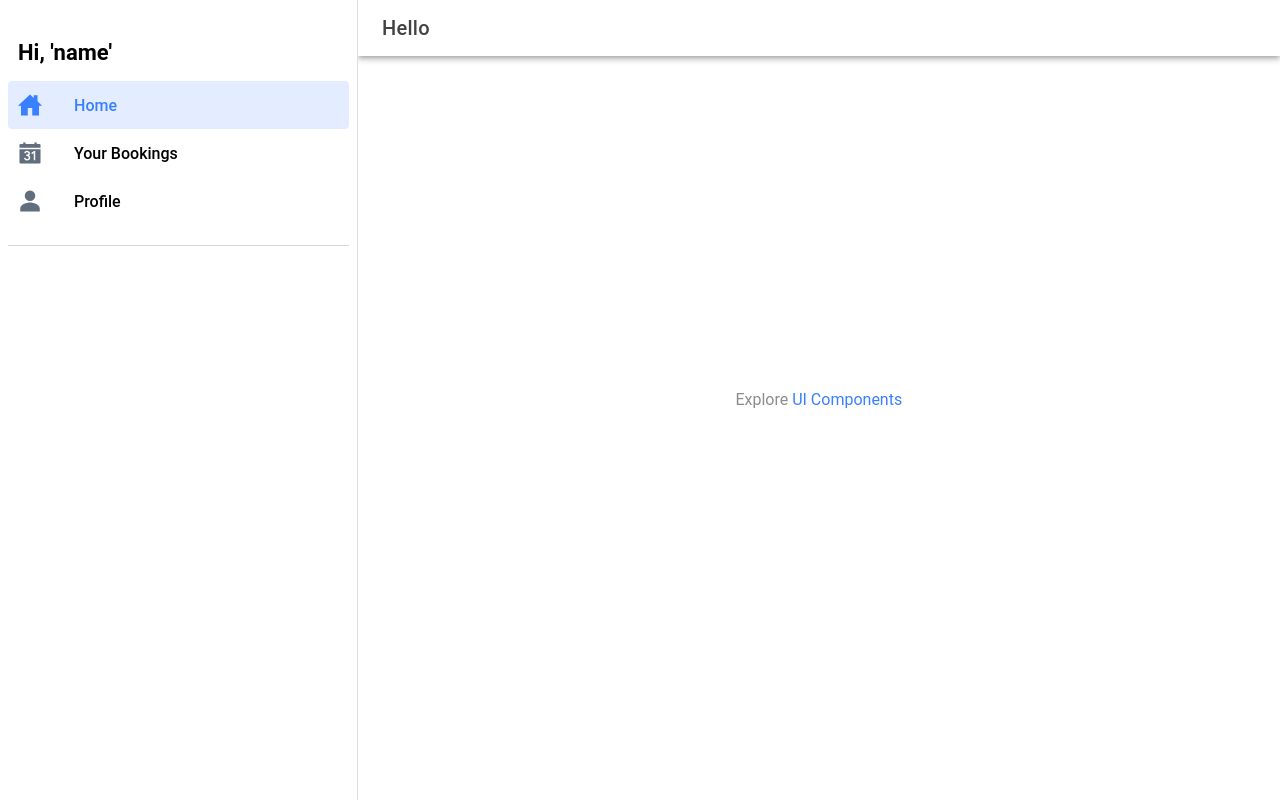
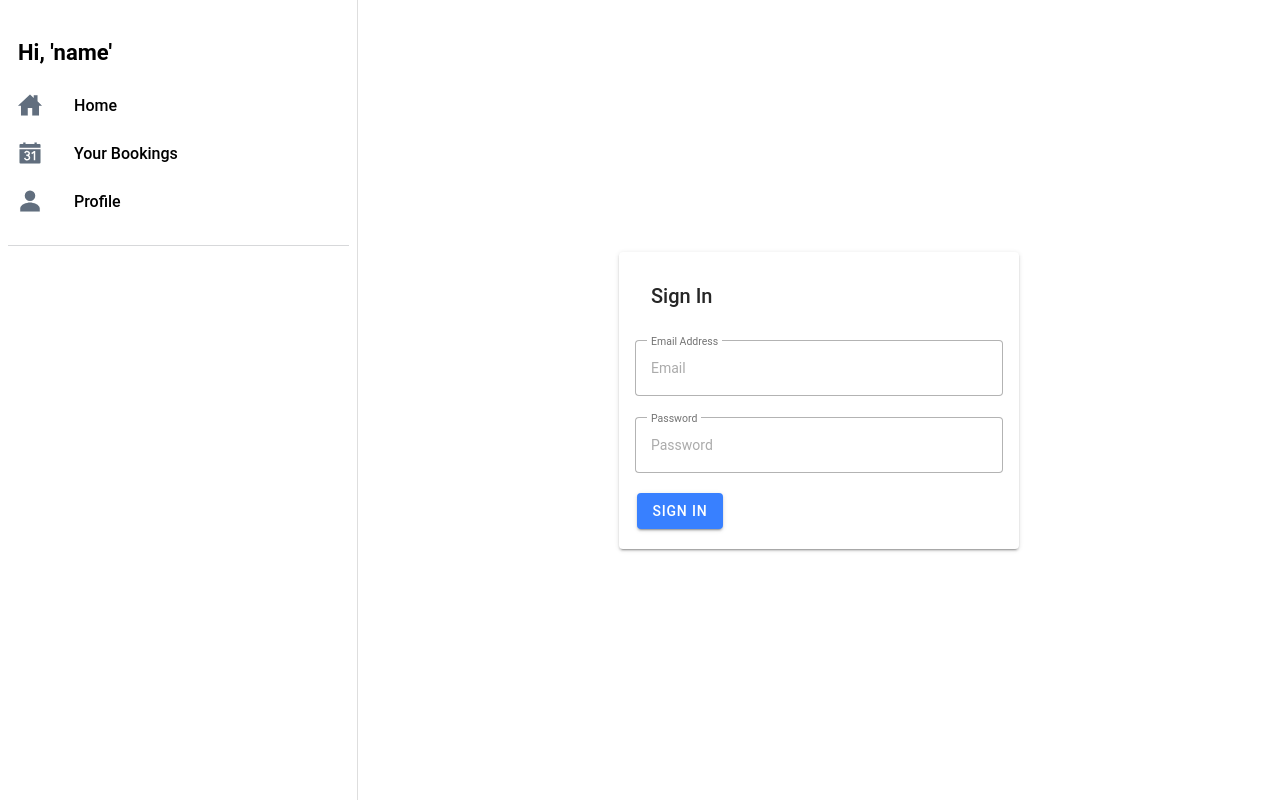
Before and after one commit to PapaniaP/laundry, a React (Vite) app: page / in a window 1280 px wide. Before the commit this address led to /home. Built offline with nearby package versions, Linux system fonts and the light colour scheme.

Commit message:
added user sign in

```diff
--- a/src/App.tsx
+++ b/src/App.tsx
@@ -29,6 +29,7 @@ import "@ionic/react/css/display.css";
 /* Theme variables */
 import "./theme/variables.css";
 import HomePage from "./pages/HomePage";
+import SignInPage from "./pages/SignInPage";
 
 setupIonicReact();
 
@@ -43,7 +44,7 @@ const App: React.FC = () => {
 							path="/"
 							exact={true}
 						>
-							<Redirect to="/home" />
+							<SignInPage />
 						</Route>
 						<Route
 							path="/home"
--- a/firebase-config.tsx
+++ b/src/firebase-config.tsx
@@ -2,12 +2,8 @@
 import { initializeApp } from "firebase/app";
 import { getAnalytics } from "firebase/analytics";
 import { getFirestore } from "firebase/firestore";
-import { getAuth, createUserWithEmailAndPassword } from "firebase/auth";
-// TODO: Add SDKs for Firebase products that you want to use
-// https://firebase.google.com/docs/web/setup#available-libraries
+import { getAuth } from "firebase/auth";
 
-// Your web app's Firebase configuration
-// For Firebase JS SDK v7.20.0 and later, measurementId is optional
 const firebaseConfig = {
 	apiKey: "AIzaSyCt7-t6K5kN6OnjyHY4ZykRFoR4yNkAqnw",
 	authDomain: "laundry-92d5b.firebaseapp.com",
@@ -20,7 +16,8 @@ const firebaseConfig = {
 
 // Initialize Firebase
 const app = initializeApp(firebaseConfig);
-const analytics = getAnalytics(app);
 
-export const db = getFirestore(app);
-export const auth = getAuth(app);
+const db = getFirestore(app);
+const auth = getAuth(app);
+
+export { app, auth, db };
--- a/src/pages/HomePage.tsx
+++ b/src/pages/HomePage.tsx
@@ -10,8 +10,6 @@ import {
 import { useParams } from "react-router";
 import ExploreContainer from "../components/ExploreContainer";
 import "./HomePage.css";
-
-import React from "react";
 
 function HomePage() {
 	const { name } = useParams<{ name: string }>();
@@ -26,14 +24,13 @@ function HomePage() {
 					<IonTitle>Hello</IonTitle>
 				</IonToolbar>
 			</IonHeader>
-
 			<IonContent fullscreen>
 				<IonHeader collapse="condense">
 					<IonToolbar>
 						<IonTitle size="large">{name}</IonTitle>
 					</IonToolbar>
 				</IonHeader>
-				<ExploreContainer name={name} />
+				Home
 			</IonContent>
 		</IonPage>
 	);
--- /dev/null
+++ b/src/pages/SignInPage.css
@@ -0,0 +1,13 @@
+.centered-container {
+	display: flex;
+	flex-direction: column;
+	justify-content: center;
+	align-items: center;
+	height: 100vh;
+	padding: 16px;
+}
+
+.centered-container > * {
+	width: 100%;
+	max-width: 400px;
+}
--- /dev/null
+++ b/src/pages/SignInPage.tsx
@@ -0,0 +1,80 @@
+import React, { useState } from "react";
+import "./SignInPage.css";
+import {
+	IonInput,
+	IonText,
+	IonButton,
+	IonCard,
+	IonContent,
+	IonPage,
+	IonCardHeader,
+	IonCardTitle,
+	IonCardSubtitle,
+} from "@ionic/react";
+import { signInWithEmailAndPassword } from "firebase/auth";
+import { auth } from "../firebase-config";
+import { useHistory } from "react-router";
+
+const SignInPage: React.FC = () => {
+	const [email, setEmail] = useState("");
+	const [password, setPassword] = useState("");
+	const [error, setError] = useState("");
+
+	const history = useHistory();
+
+	const handleSignIn = async () => {
+		try {
+			const userCredential = await signInWithEmailAndPassword(auth, email, password);
+			console.log(userCredential.user); // this means the user is signed in
+			setError(""); // clears any previous errors
+			history.push("/home");
+		} catch (error) {
+			setError("Email or Password incorrect"); // error message
+		}
+	};
+
+	return (
+		<IonPage>
+			<IonContent slot="middle">
+				<div className="centered-container">
+					<IonCard className="ion-padding">
+						<IonCardHeader>
+							<IonCardTitle className="ion-margin-bottom">Sign In</IonCardTitle>
+						</IonCardHeader>
+						<IonInput
+							className="ion-margin-bottom"
+							value={email}
+							label="Email Address"
+							labelPlacement="stacked"
+							onIonChange={(e) => setEmail(e.detail.value!)}
+							placeholder="Email"
+							errorText="Invalid Email"
+							fill="outline"
+						/>
+						<IonInput
+							className="ion-margin-bottom"
+							label="Password"
+							labelPlacement="stacked"
+							value={password}
+							onIonChange={(e) => setPassword(e.detail.value!)}
+							type="password"
+							placeholder="Password"
+							fill="outline"
+						/>
+						{error && (
+							<IonCardSubtitle
+								className="ion-padding-bottom"
+								color="danger"
+							>
+								{error}
+							</IonCardSubtitle>
+						)}
+						<IonButton onClick={handleSignIn}>Sign In</IonButton>
+					</IonCard>
+				</div>
+			</IonContent>
+		</IonPage>
+	);
+};
+
+export default SignInPage;
```
